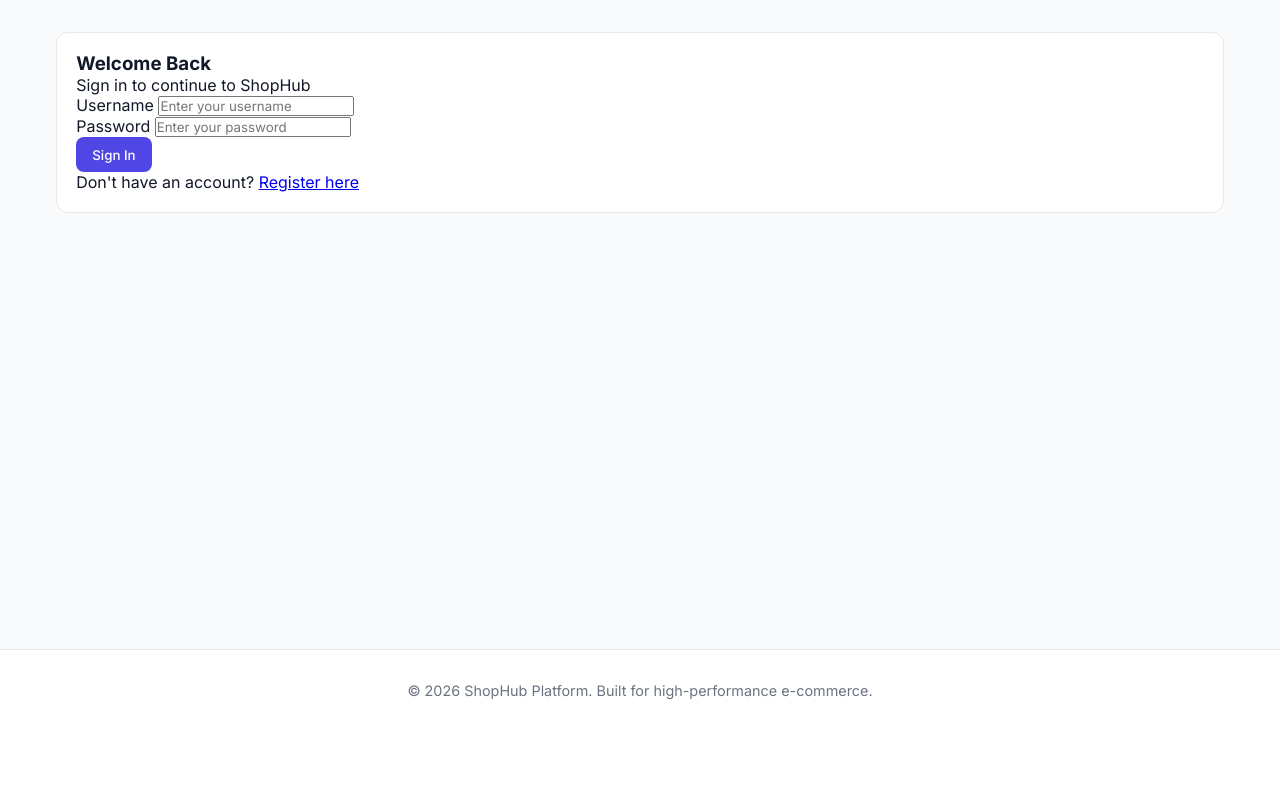
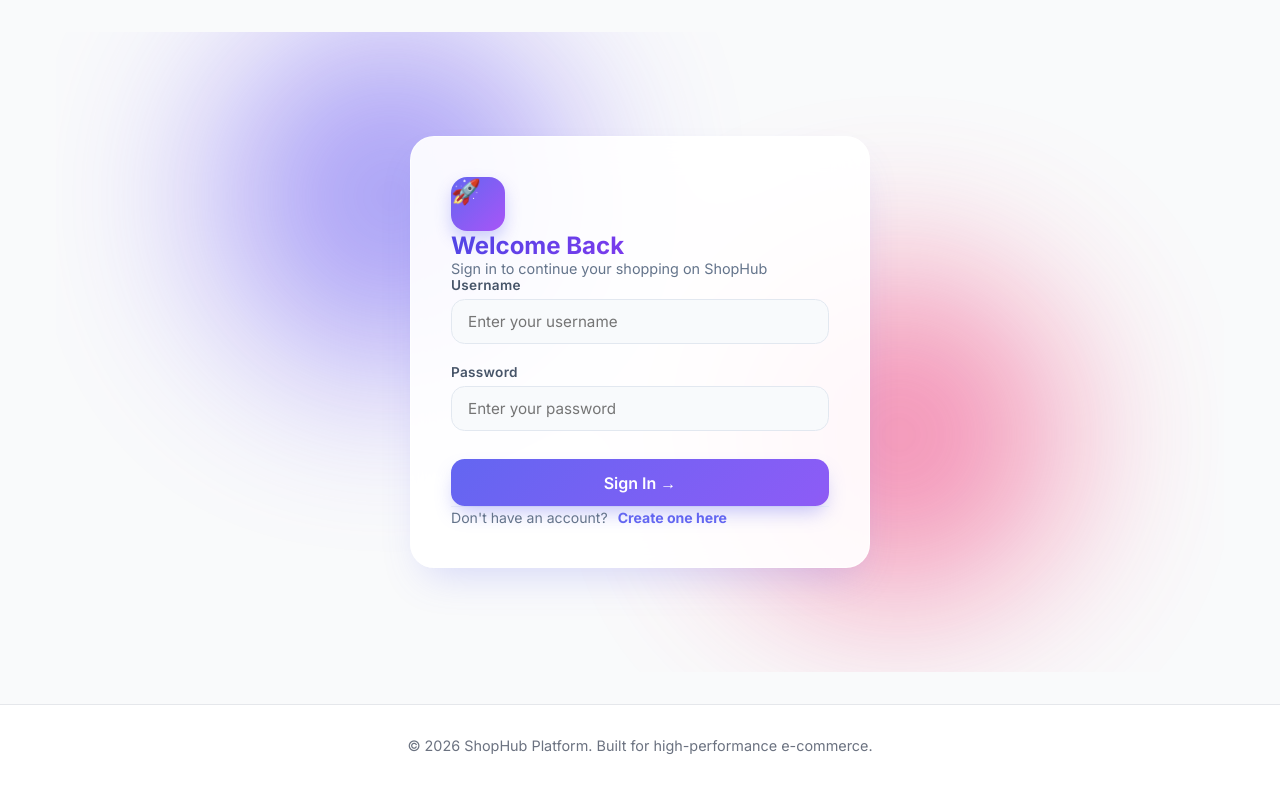
Before and after one commit to Devajyoti-2004/CodeAlpha_ECommerce, a Django app: page /login/ in a window 1280 px wide. Shown: the part 69-855 px from the top of the page. Before the commit the page ends 768 px from the top, so only its background shows below. Run offline with Django 5.2, Linux system fonts and the light colour scheme.

Commit message:
Apply matching aurora styling to login page

```diff
--- a/templates/login.html
+++ b/templates/login.html
@@ -1,18 +1,146 @@
 {% extends 'base.html' %}
 
 {% block content %}
-<div class="container my-5 py-3">
-  <div class="row justify-content-center">
-    <div class="col-md-6 col-lg-5">
-      <div class="card shadow-sm border-0 rounded-4">
-        <div class="card-body p-4 p-md-5">
+<style>
+  /* Matching Aurora Background & Smooth Card Hover */
+  .auth-wrapper {
+    min-height: 80vh;
+    display: flex;
+    align-items: center;
+    justify-content: center;
+    position: relative;
+    padding: 2.5rem 1rem;
+    overflow: hidden;
+  }
+
+  .floating-shape {
+    position: absolute;
+    border-radius: 50%;
+    filter: blur(80px);
+    opacity: 0.6;
+    z-index: 0;
+    animation: floatGlow 8s ease-in-out infinite alternate;
+  }
+
+  .shape-1 {
+    width: 320px;
+    height: 320px;
+    background: radial-gradient(circle, #6366f1, #8b5cf6);
+    top: 5%;
+    left: 15%;
+  }
+
+  .shape-2 {
+    width: 300px;
+    height: 300px;
+    background: radial-gradient(circle, #ec4899, #f43f5e);
+    bottom: 10%;
+    right: 15%;
+    animation-delay: -4s;
+  }
+
+  @keyframes floatGlow {
+    0% { transform: translateY(0px) scale(1); }
+    100% { transform: translateY(-30px) scale(1.1); }
+  }
+
+  .auth-card {
+    position: relative;
+    z-index: 1;
+    width: 100%;
+    max-width: 460px;
+    background: rgba(255, 255, 255, 0.92);
+    backdrop-filter: blur(16px);
+    -webkit-backdrop-filter: blur(16px);
+    border: 1px solid rgba(255, 255, 255, 0.6);
+    border-radius: 1.5rem;
+    box-shadow: 0 20px 40px -15px rgba(99, 102, 241, 0.25);
+    padding: 2.5rem;
+    transition: transform 0.3s ease, box-shadow 0.3s ease;
+  }
+
+  .auth-card:hover {
+    transform: translateY(-4px);
+    box-shadow: 0 25px 50px -12px rgba(99, 102, 241, 0.35);
+  }
+
+  .gradient-title {
+    background: linear-gradient(135deg, #4f46e5 0%, #7c3aed 50%, #db2777 100%);
+    -webkit-background-clip: text;
+    -webkit-text-fill-color: transparent;
+    font-weight: 800;
+  }
+
+  .custom-input {
+    width: 100%;
+    border: 1.5px solid #e2e8f0;
+    border-radius: 0.85rem;
+    padding: 0.75rem 1rem;
+    font-size: 0.95rem;
+    color: #1e293b;
+    outline: none;
+    transition: all 0.25s ease;
+    background: #f8fafc;
+  }
+
+  .custom-input:focus {
+    background: #ffffff;
+    border-color: #6366f1;
+    box-shadow: 0 0 0 4px rgba(99, 102, 241, 0.15);
+  }
+
+  .btn-gradient {
+    width: 100%;
+    padding: 0.85rem;
+    border: none;
+    border-radius: 0.85rem;
+    font-weight: 600;
+    font-size: 1rem;
+    color: #ffffff;
+    background: linear-gradient(135deg, #6366f1 0%, #8b5cf6 50%, #ec4899 100%);
+    background-size: 200% auto;
+    box-shadow: 0 10px 20px -5px rgba(99, 102, 241, 0.4);
+    cursor: pointer;
+    transition: all 0.3s ease;
+  }
+
+  .btn-gradient:hover {
+    background-position: right center;
+    transform: translateY(-2px);
+    box-shadow: 0 14px 28px -5px rgba(236, 72, 153, 0.45);
+    color: #ffffff;
+  }
+
+  .form-group-custom {
+    margin-bottom: 1.25rem;
+  }
+
+  .form-label-custom {
+    display: block;
+    margin-bottom: 0.4rem;
+    font-size: 0.85rem;
+    font-weight: 600;
+    color: #475569;
+    letter-spacing: 0.3px;
+  }
+</style>
+
+<div class="auth-wrapper">
+  <div class="floating-shape shape-1"></div>
+  <div class="floating-shape shape-2"></div>
+
+  <div class="auth-card">
     <div class="text-center mb-4">
-            <h3 class="fw-bold mb-1">Welcome Back</h3>
-            <p class="text-muted small">Sign in to continue to ShopHub</p>
+      <div class="d-inline-flex align-items-center justify-content-center mb-2"
+           style="width: 54px; height: 54px; border-radius: 1rem; background: linear-gradient(135deg, #6366f1, #a855f7); color: white; font-size: 1.5rem; box-shadow: 0 8px 16px rgba(99, 102, 241, 0.3);">
+        🚀
+      </div>
+      <h2 class="gradient-title mb-1">Welcome Back</h2>
+      <p style="color: #64748b; font-size: 0.9rem;">Sign in to continue your shopping on ShopHub</p>
     </div>
 
     {% if form.errors %}
-            <div class="alert alert-danger py-2 small rounded-3" role="alert">
+      <div style="background-color: #fee2e2; border: 1px solid #fca5a5; color: #b91c1c; border-radius: 0.75rem; padding: 0.75rem 1rem; margin-bottom: 1.25rem; font-size: 0.85rem;">
         Invalid username or password. Please try again.
       </div>
     {% endif %}
@@ -20,39 +148,35 @@
     <form method="POST" novalidate>
       {% csrf_token %}
 
-            <div class="mb-3">
-              <label for="{{ form.username.id_for_label }}" class="form-label fw-semibold small">Username</label>
+      <div class="form-group-custom">
+        <label for="{{ form.username.id_for_label }}" class="form-label-custom">Username</label>
         <input type="text"
                name="{{ form.username.name }}"
                id="{{ form.username.id_for_label }}"
-                     class="form-control rounded-3 py-2"
+               class="custom-input"
                placeholder="Enter your username"
                value="{{ form.username.value|default:'' }}"
                required>
       </div>
 
-            <div class="mb-4">
-              <label for="{{ form.password.id_for_label }}" class="form-label fw-semibold small">Password</label>
+      <div class="form-group-custom" style="margin-bottom: 1.75rem;">
+        <label for="{{ form.password.id_for_label }}" class="form-label-custom">Password</label>
         <input type="password"
                name="{{ form.password.name }}"
                id="{{ form.password.id_for_label }}"
-                     class="form-control rounded-3 py-2"
+               class="custom-input"
                placeholder="Enter your password"
                required>
       </div>
 
-            <button type="submit" class="btn btn-primary w-100 py-2 rounded-3 fw-semibold shadow-sm">
-              Sign In
+      <button type="submit" class="btn-gradient">
+        Sign In →
       </button>
     </form>
 
-          <div class="text-center mt-4 pt-3 border-top">
-            <span class="text-muted small">Don't have an account?</span>
-            <a href="{% url 'register' %}" class="small fw-semibold text-decoration-none ms-1">Register here</a>
-          </div>
-
-        </div>
-      </div>
+    <div class="text-center mt-4 pt-3" style="border-top: 1px solid #f1f5f9;">
+      <span style="color: #64748b; font-size: 0.88rem;">Don't have an account?</span>
+      <a href="{% url 'register' %}" style="color: #6366f1; font-weight: 700; text-decoration: none; margin-left: 0.35rem; font-size: 0.88rem;">Create one here</a>
     </div>
   </div>
 </div>
```
Lines whose indentation alone changed are shown as unchanged.
